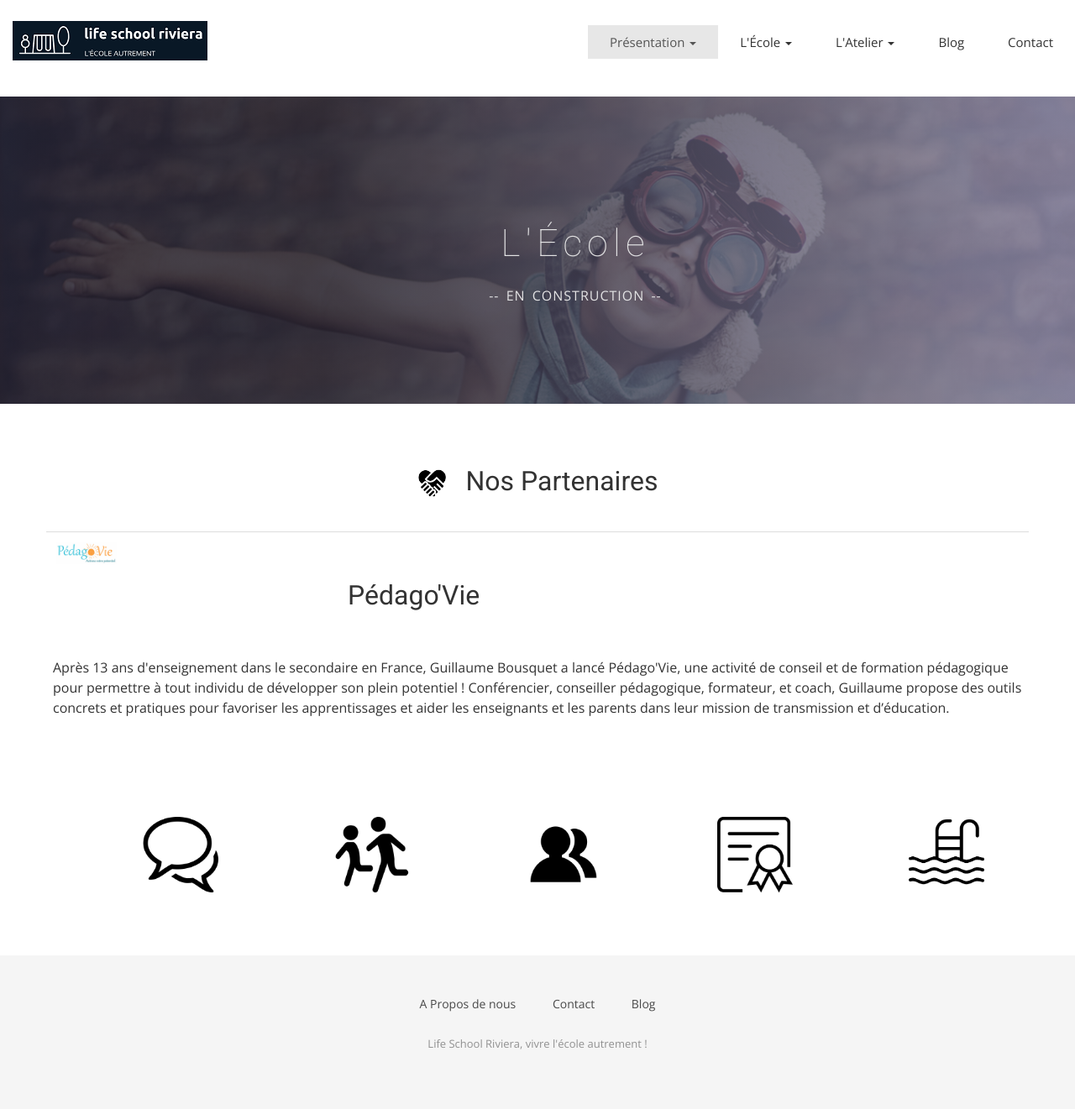
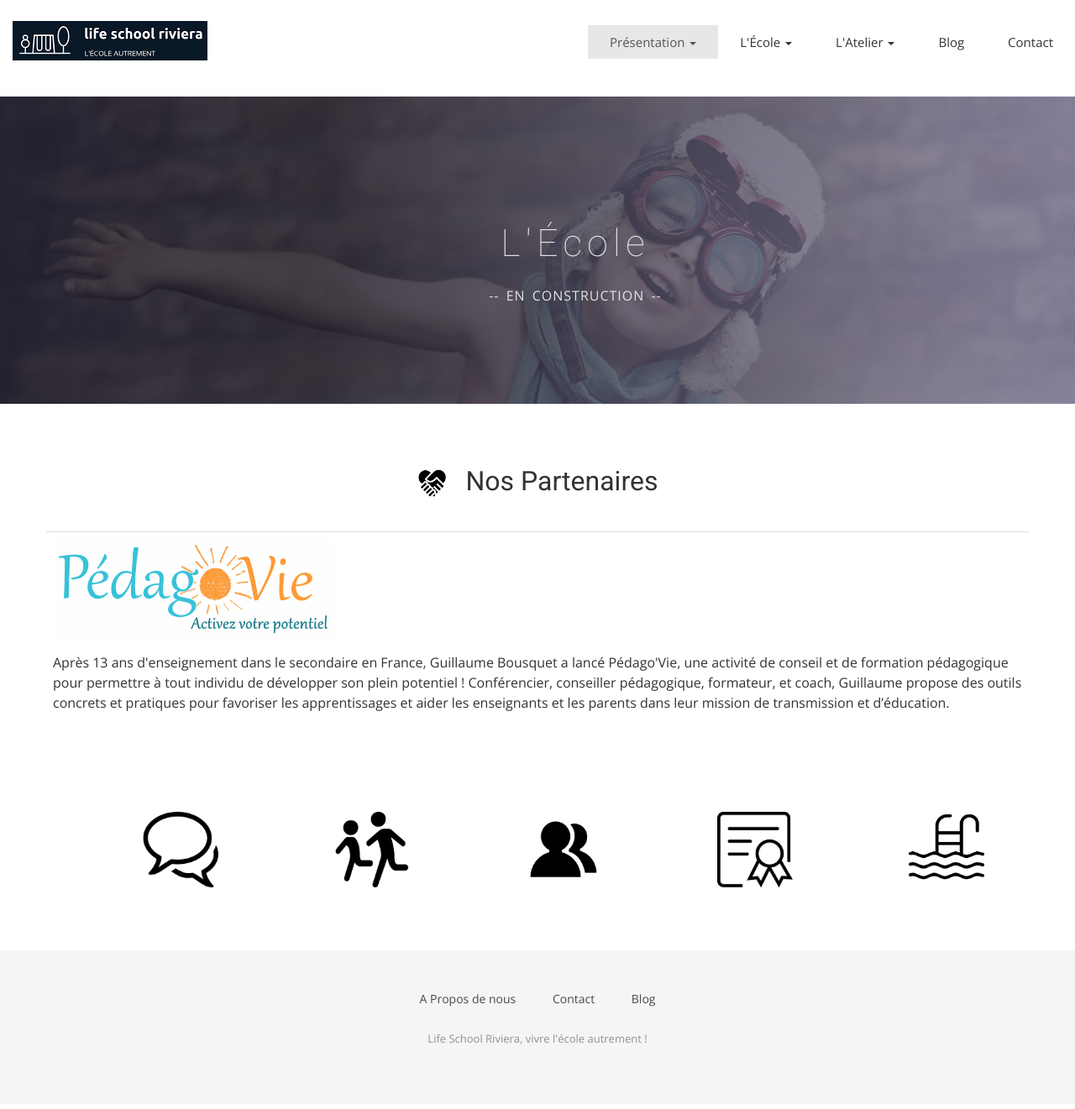
Before and after one commit to midjoule/lifeschool, a Jekyll site: the page built from school.html, in a window 1280 px wide. Shown: the whole page at 84% size. Built offline with Jekyll 4.4.1, drawn with Linux system fonts in a browser that asks for light colours; nearby versions of some CDN libraries; some web fonts are replaced.

Commit message:
Update school.html

```diff
--- a/school.html
+++ b/school.html
@@ -40,13 +40,10 @@ permalink: /school/
                 <tr>
                   <td style="width:30%">
                     <a href="{{ p.website }}" target="_new">
-                      <img src="/img/partners/{{ p.logo }}" title="{{ p.name }}" class="thumbnail">
+                      <img src="/img/partners/{{ p.logo }}" title="{{ p.name }}" style="width:100%">
                     </a>
                   </td>
                   <td style="width:70%">
-                    <div class="section-title">
-                      <h2>{{ p.name }}</h2>
-                    </div>
                   </td>
                 </tr>
                 <tr>
```
